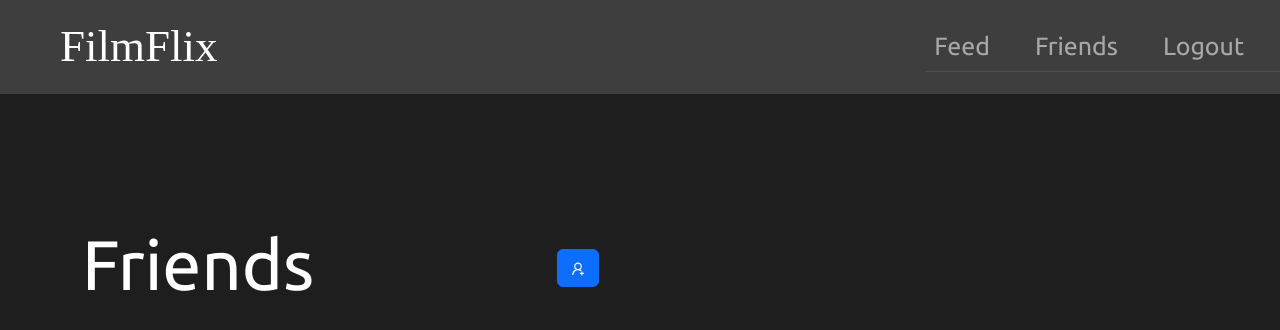
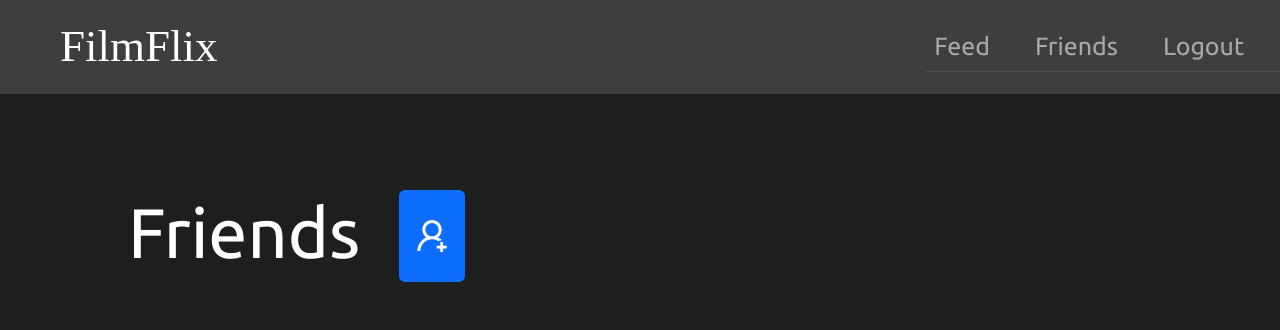
Before and after one commit to tahmid-23/FilmFlix, a React (Vite) app in the folder frontend/: page /friends in a window 1280 px wide. Shown: the top 330 px of the page. Built offline with nearby package versions, Linux system fonts and the light colour scheme; a web font is replaced by a local one.

Commit message:
Updated the layout of the friends page

```diff
--- a/frontend/src/pages/Friends.tsx
+++ b/frontend/src/pages/Friends.tsx
@@ -9,28 +9,16 @@ export default function Friends({ props }: any) {
     <>
       <Container fluid>
         <MainNav page="Friends"></MainNav>
-        <Container>
-
-          <Row style={{marginTop: "10vw"}} className="d-flex align-items-center" >
-            <Col xs lg = {5}>
-              <h1 style={{fontSize:70, color:"white"}}>
-                Friends
-              </h1>
-            </Col>
-
-            <Col xs lg = {1}>
-            <Button>
-              <AiOutlineUserAdd backgroundColor="black"></AiOutlineUserAdd>
-            </Button>
-            </Col>
-
-            <Col xs lg = {6}>
-            </Col>
 
 
-          </Row>
-
-        </Container>
+          <div style={{display:"flex", marginTop: "12vh", marginLeft:"10vw"}}>
+             <h1 style={{fontSize:70, color:"white", marginRight:"3vw"}}>
+              Friends
+            </h1>
+            <Button>
+                <AiOutlineUserAdd size={40}></AiOutlineUserAdd>
+            </Button>
+          </div>
       </Container>
     </>
   );
```
